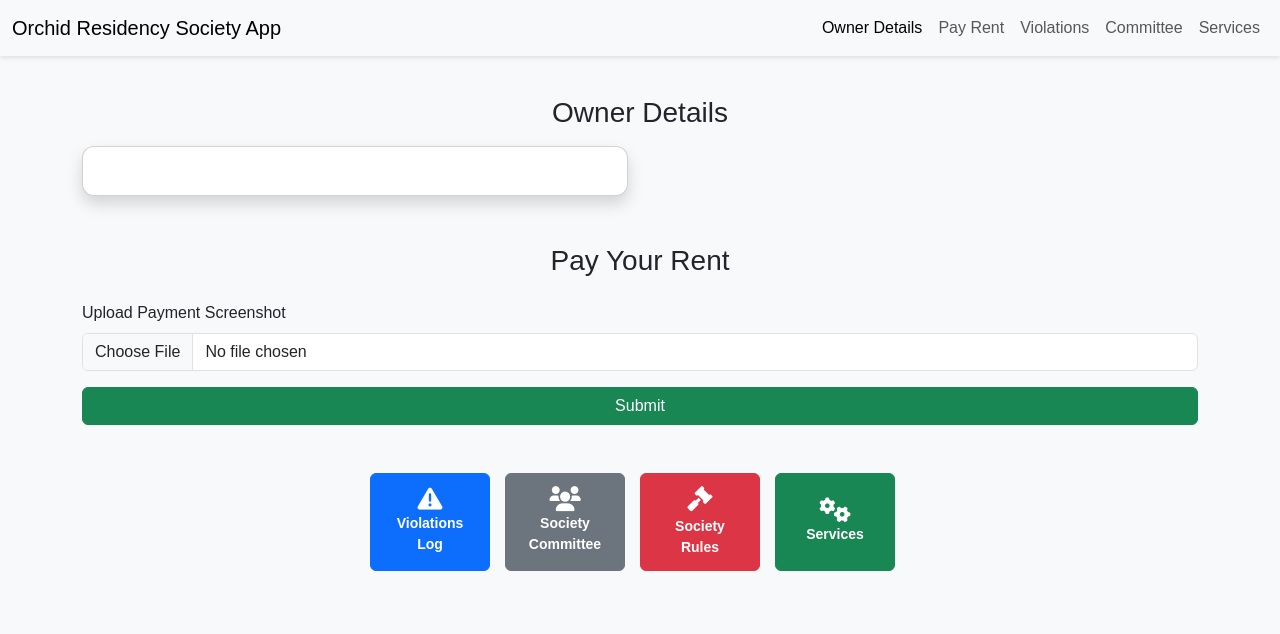
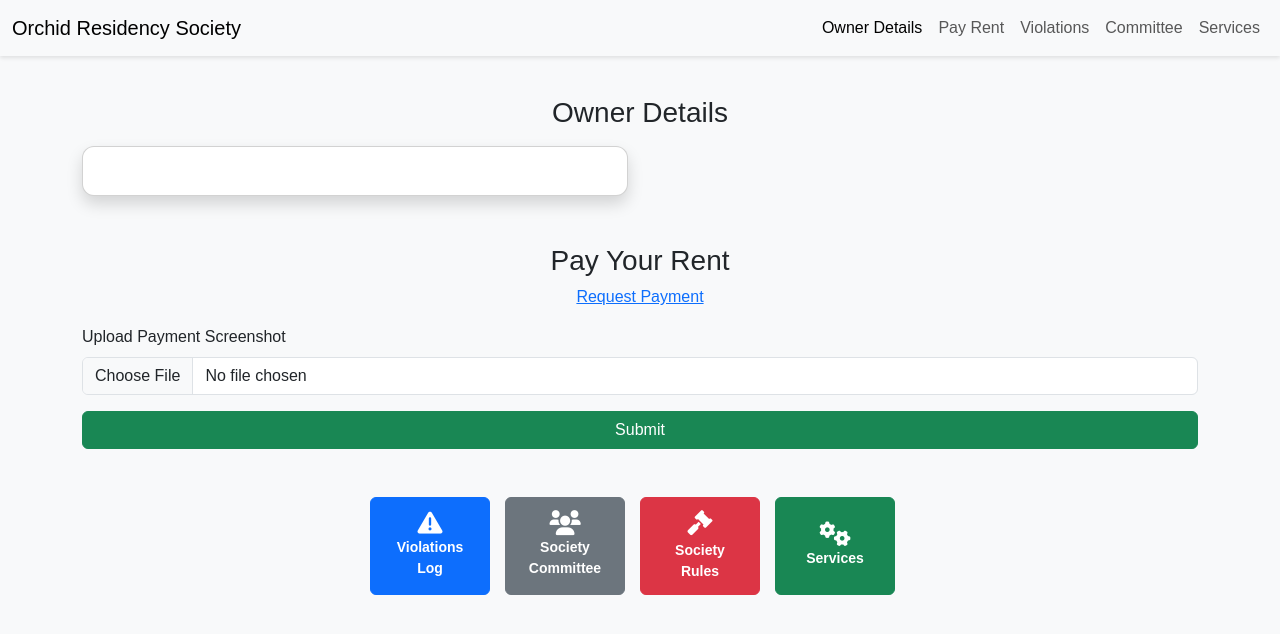
Before and after one commit to kamalesh910/orchid-residency-society-app, a plain HTML site: page dashboard.html in a window 1280 px wide. Drawn offline with nearby package versions, Linux system fonts and the light colour scheme; no server answers; a script that the page names is missing.

Commit message:
paymenttest2

```diff
--- a/dashboard.html
+++ b/dashboard.html
@@ -15,7 +15,7 @@
     <!-- Navigation Bar -->
     <nav class="navbar navbar-expand-lg navbar-light bg-light fixed-top">
         <div class="container-fluid">
-            <a class="navbar-brand" href="#">Orchid Residency Society App</a>
+            <a class="navbar-brand" href="#">Orchid Residency Society</a>
             <button class="navbar-toggler" type="button" data-bs-toggle="collapse" data-bs-target="#navbarNav"
                 aria-controls="navbarNav" aria-expanded="false" aria-label="Toggle navigation">
                 <span class="navbar-toggler-icon"></span>
@@ -68,6 +68,10 @@
         <section id="rent" class="mb-5">
             <h3 class="text-center">Pay Your Rent</h3>
             <div class="text-center mb-3" id="paymentLink">
+
+                <a href="intent://pay?pa=7709034069@kotak&pn=kamalesh&am=10&cu=INR#Intent;scheme=upi;package=com.phonepe.app;end;">
+                    Request Payment
+                </a>
 
             </div>
             <form>
```
